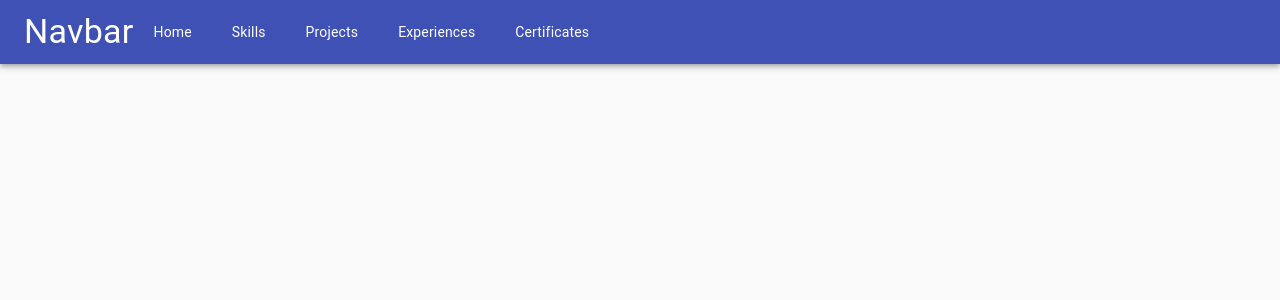
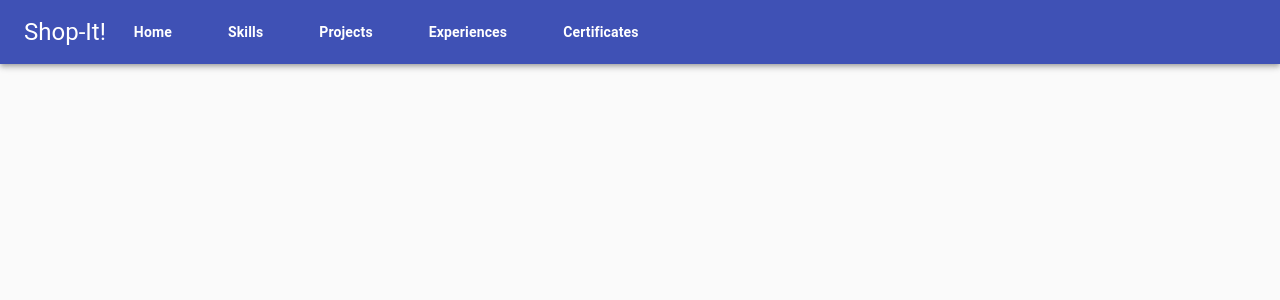
Before and after one commit to PoojaRamesh3/shop-it, a React (Create React App) app: page / in a window 1280 px wide. Shown: the top 300 px of the page. Built offline with nearby package versions, Linux system fonts and the light colour scheme.

Commit message:
MUI Navbar in progress

```diff
--- a/package.json
+++ b/package.json
@@ -15,6 +15,8 @@
     "@types/node": "^16.18.34",
     "@types/react": "^18.2.8",
     "@types/react-dom": "^18.2.4",
+    "drawer": "0.0.2",
+    "rc-drawer": "^6.2.0",
     "react": "^18.2.0",
     "react-dom": "^18.2.0",
     "react-icons": "^4.9.0",
--- a/src/components/Navbar.tsx
+++ b/src/components/Navbar.tsx
@@ -7,14 +7,15 @@ function Navbar() {
     <AppBar position="static">
       <CssBaseline />
       <Toolbar>
-        <Typography variant="h4">Navbar</Typography>
-        <div>
+        <Typography variant="h5">Shop-It!</Typography>
+
+        <>
           {content.navbar.map((item: any, index: any) => (
-            <Link to="/" key={index} className="px-5">
+            <Link to="/" key={index} className="px-7 font-semibold">
               {item.listname}
             </Link>
           ))}
-        </div>
+        </>
       </Toolbar>
     </AppBar>
   );
```
Also changed, not shown: 1 other file (tests, documents, lock files or other folders).
